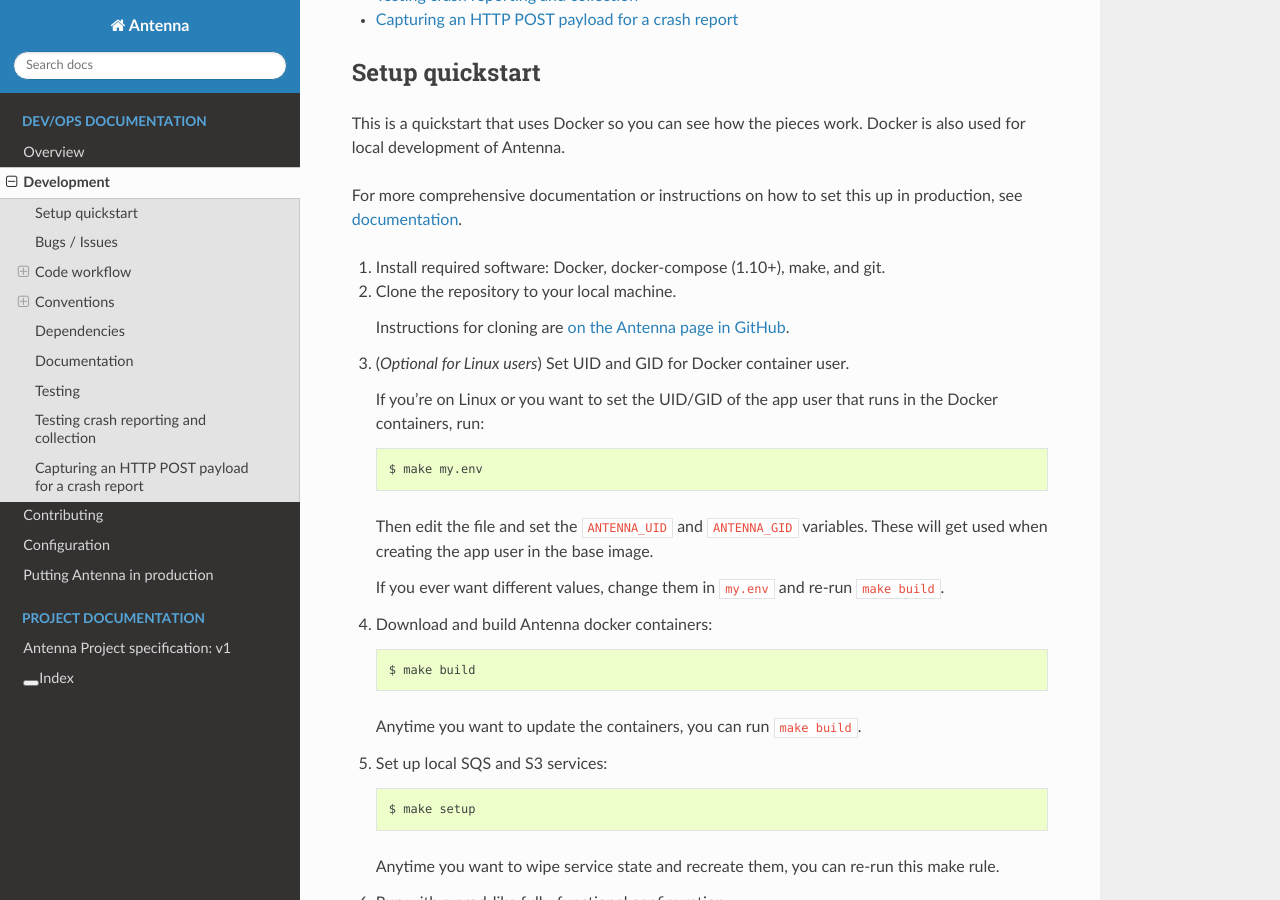
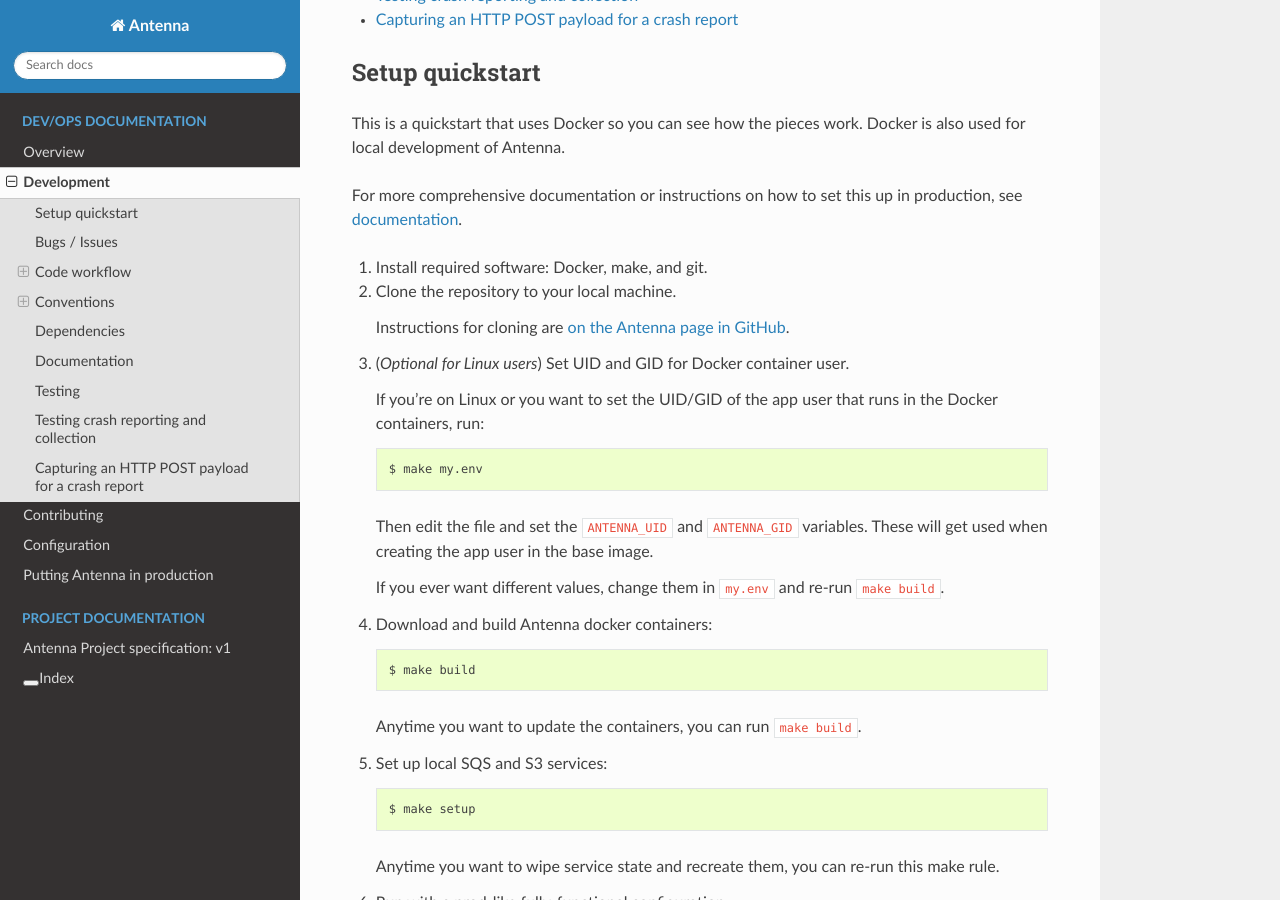
Before and after one commit to mozilla-services/antenna, a Sphinx documentation site: the page built from docs/dev.rst, in a window 1280 px wide and 900 px high, scrolled down 560 px. Built offline with Sphinx 7.4.7 and the Read the Docs theme 2.0.0, drawn with Linux system fonts in a browser that asks for light colours; some of the changed text lies outside the part shown.

Commit message:
bug 1791209: support docker compose v2+

```diff
--- a/docker-compose.yml
+++ b/docker-compose.yml
@@ -1,7 +1,4 @@
 ---
-# docker-compose for antenna development.
-#
-# Note: Requires docker 1.10.0+ and docker-compose 1.6.0+.
 version: "2"
 services:
   # This builds an image of the deploy base. Then we extend that with
--- a/docs/configuration.rst
+++ b/docs/configuration.rst
@@ -13,7 +13,7 @@
 
 The local development environment is configured in the ``my.env`` and
 ``docker/config/local_dev.env`` env files and that configuration is pulled in
-when you run Antenna using ``docker-compose``.
+when you run Antenna using ``docker compose``.
 
 In a server environment, configuration is pulled in from the process environment.
 
--- a/docs/dev.rst
+++ b/docs/dev.rst
@@ -18,7 +18,7 @@
 For more comprehensive documentation or instructions on how to set this up in
 production, see documentation_.
 
-1. Install required software: Docker, docker-compose (1.10+), make, and git.
+1. Install required software: Docker, make, and git.
 
 2. Clone the repository to your local machine.
 
@@ -125,7 +125,7 @@
 
       .. code-block:: shell
 
-         $ docker-compose ps
+         $ docker compose ps
 
       You should see containers with names ``web``, ``statsd`` and ``localstack``.
 
@@ -169,7 +169,7 @@
 
       .. code-block:: shell
 
-         $ docker-compose run --rm web shell python bin/s3_cli.py list_buckets
+         $ docker compose run --rm web shell python bin/s3_cli.py list_buckets
 
       If you do this a lot, turn it into a shell script.
 
```
Also changed, not shown: 2 other files.
